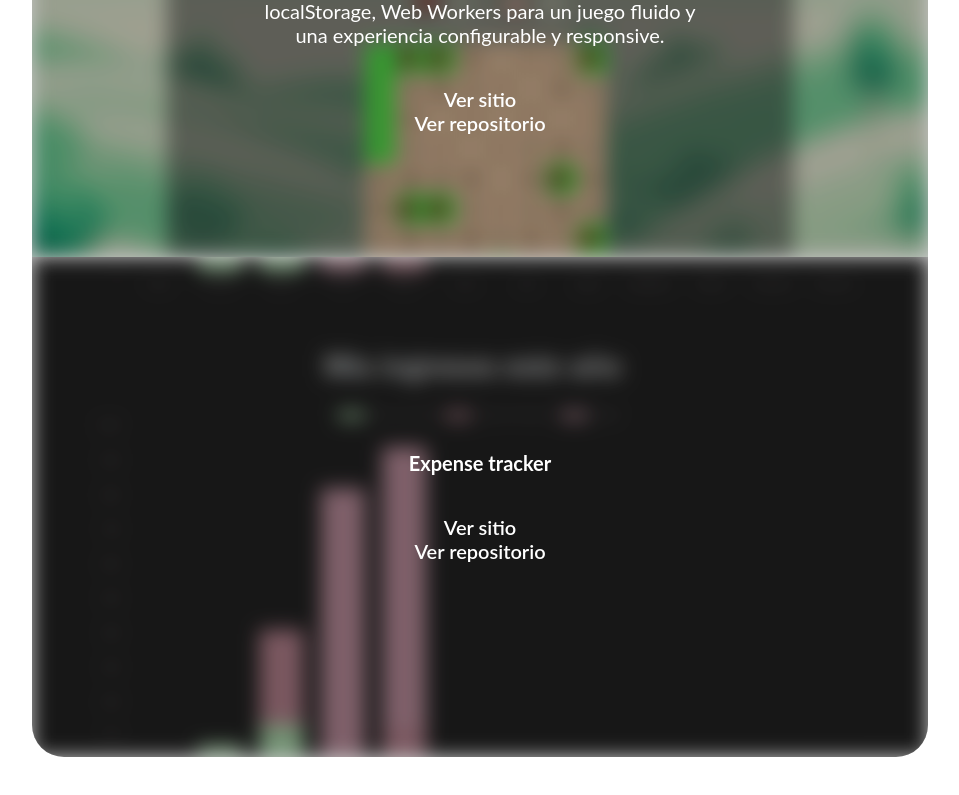
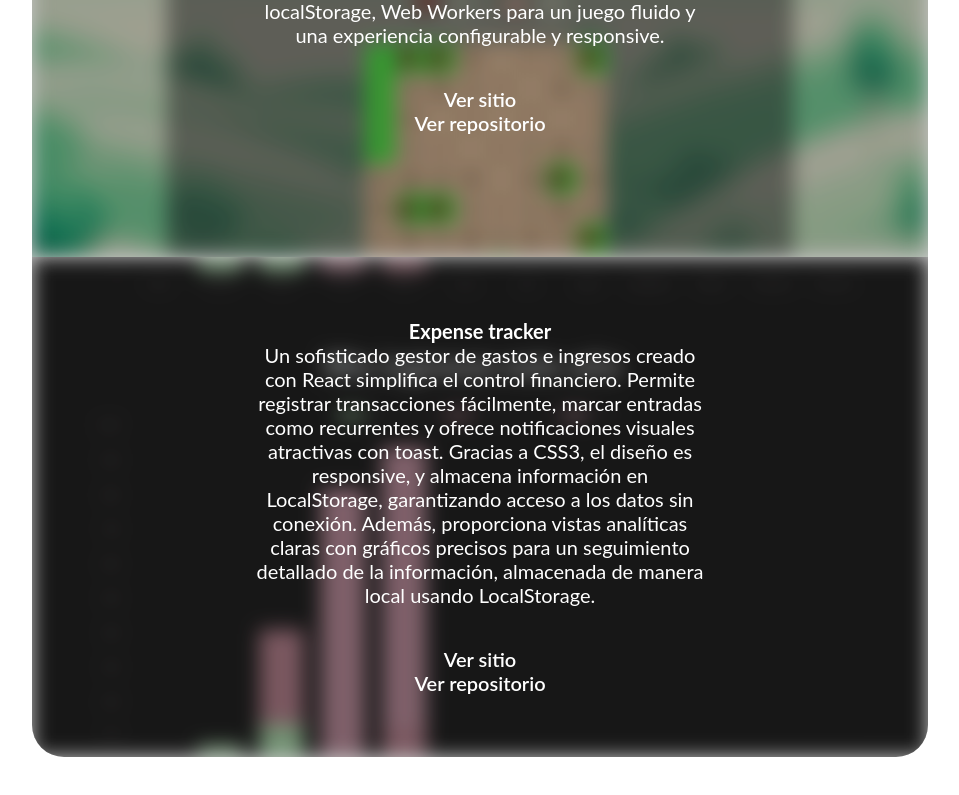
Before and after one commit to Ethan04Munoz/Portafolio, a React (Vite) app in the folder portafolio/: page / in a window 1280 px wide. Shown: the part 459-1254 px from the top of the page, without its empty margins (160-1119 px from the left). Built offline with nearby package versions, Linux system fonts and the light colour scheme.

Commit message:
Cambio en el texto del expense Tracker para usar bulletpoints

```diff
--- a/portafolio/src/paginas/Main.jsx
+++ b/portafolio/src/paginas/Main.jsx
@@ -38,7 +38,11 @@ function Main() {
                 >
                     <ContenidoParallax
                         titulo="Expense tracker"
-                        texto={``}
+                        texto={`Un sofisticado gestor de gastos e ingresos creado con React simplifica el control financiero.
+                            Permite registrar transacciones fácilmente, marcar entradas como recurrentes y ofrece notificaciones visuales atractivas con toast.
+                            Gracias a CSS3, el diseño es responsive, y almacena información en LocalStorage, garantizando acceso a los datos sin conexión.
+                            Además, proporciona vistas analíticas claras con gráficos precisos para un seguimiento detallado de la información, almacenada
+                            de manera local usando LocalStorage.`}
                         enlaceRepositorio="https://github.com/Ethan04Munoz/ExpenseTracker"
                         enlaceSitio="https://ethan04munoz.github.io/ExpenseTracker/"
                     />
```
